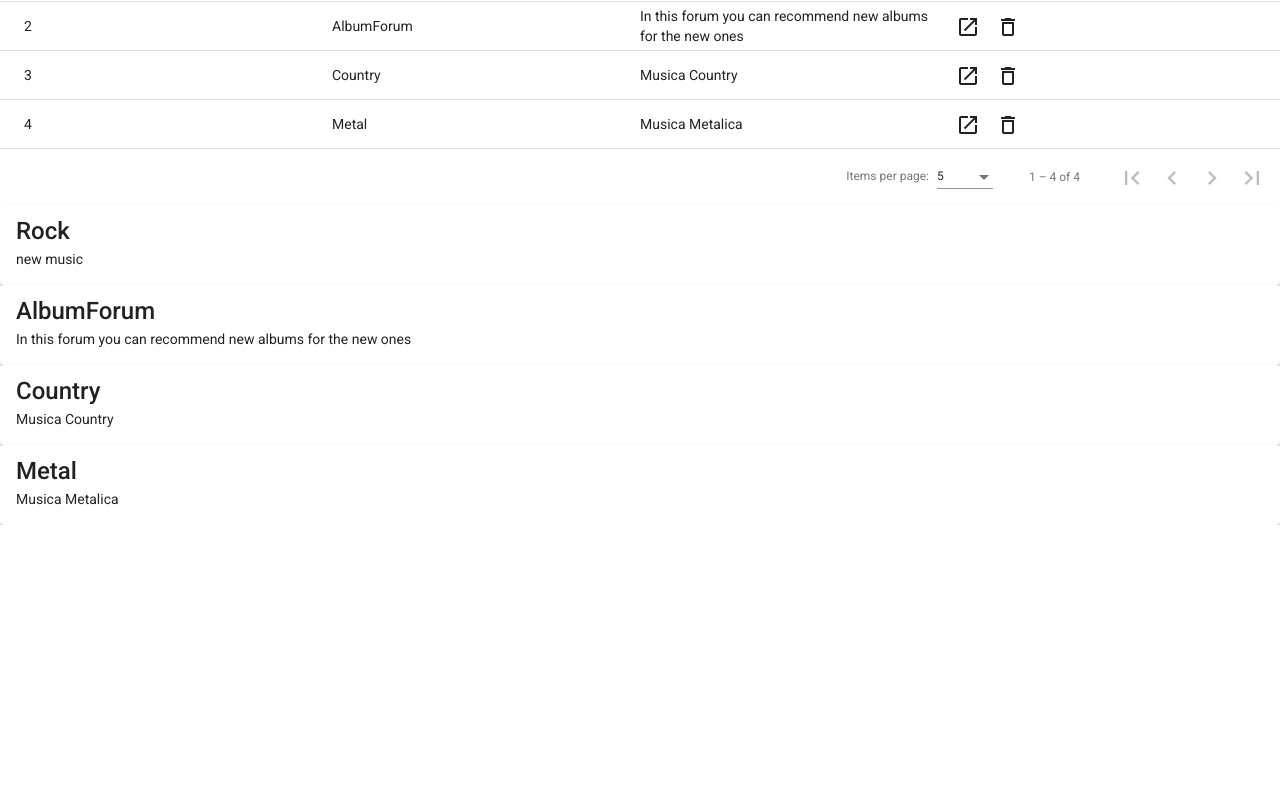
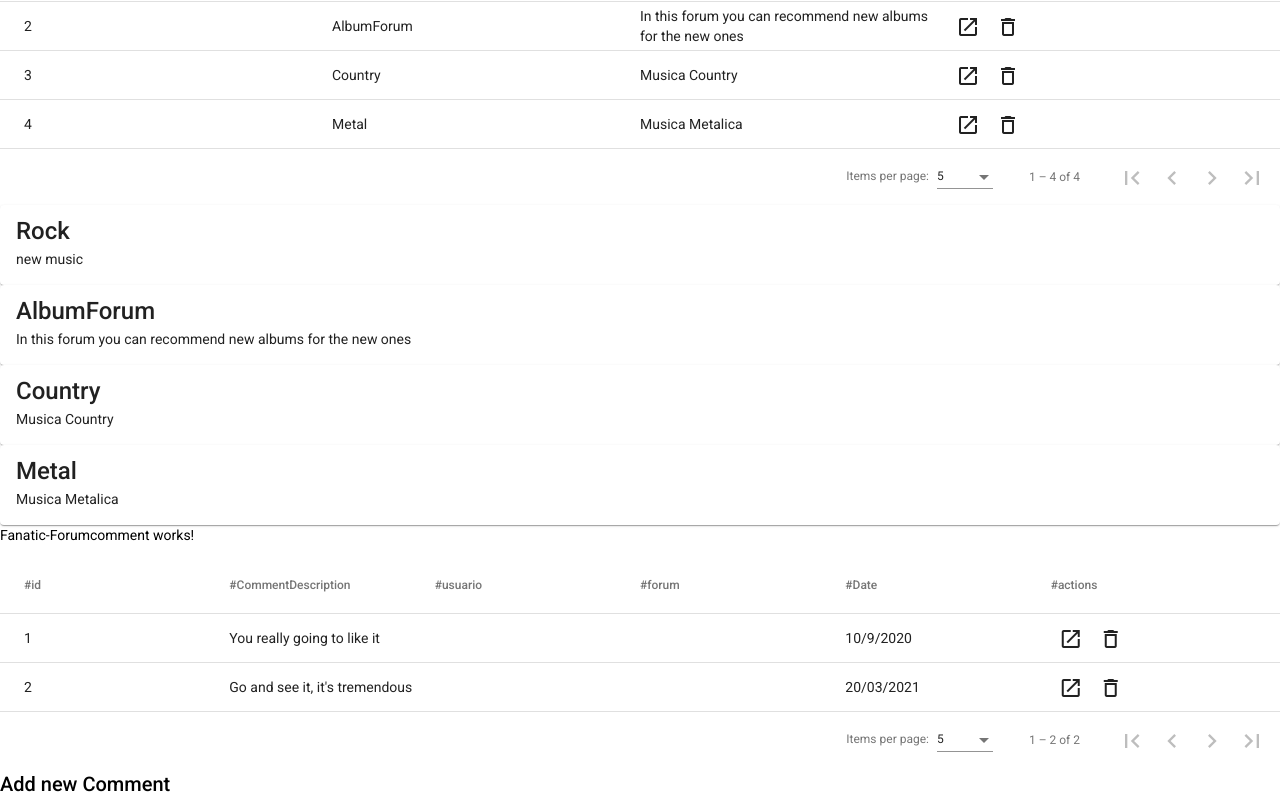
Before and after one commit to giusencito/Fortlom-Frontend, an Angular app in the folder Fortlom-APP/: page /fanaticforum in a window 1280 px wide. Shown: the part 414-1214 px from the top of the page. Before the commit the page ends 939 px from the top, so only its background shows below. Built offline with nearby package versions, Linux system fonts and the light colour scheme; data requests are answered from the project's data file.

Commit message:
feat:avance Feature-US07F-2

```diff
--- a/Fortlom-APP/src/app/Fanatic-Forum/Fanatic-Forum.component.html
+++ b/Fortlom-APP/src/app/Fanatic-Forum/Fanatic-Forum.component.html
@@ -74,3 +74,4 @@
   </mat-card-content>
 </mat-card>
 </div>
+<app-Fanatic-Forumcomment></app-Fanatic-Forumcomment>
--- /dev/null
+++ b/Fortlom-APP/src/app/Fanatic-Forumcomment/Fanatic-Forumcomment.component.html
@@ -0,0 +1,44 @@
+<p>
+  Fanatic-Forumcomment works!
+</p>
+
+<mat-table  [dataSource]="dataSource" matSort>
+  <ng-container matColumnDef="id">
+    <mat-header-cell *matHeaderCellDef mat-sort-header> #id</mat-header-cell>
+    <mat-cell *matCellDef="let element">{{ element.id }}</mat-cell>
+  </ng-container>
+  <ng-container matColumnDef="CommentDescription">
+    <mat-header-cell *matHeaderCellDef mat-sort-header>  #CommentDescription</mat-header-cell>
+    <mat-cell *matCellDef="let element">{{ element.CommentDescription }}</mat-cell>
+  </ng-container>
+  <ng-container matColumnDef="usuario" >
+    <mat-header-cell *matHeaderCellDef mat-sort-header> #usuario</mat-header-cell>
+    <mat-cell *matCellDef="let element">{{ element.usuario }}</mat-cell>
+  </ng-container>
+  <ng-container matColumnDef="forum" >
+    <mat-header-cell *matHeaderCellDef mat-sort-header> #forum</mat-header-cell>
+    <mat-cell *matCellDef="let element">{{element.forum }}</mat-cell>
+  </ng-container>
+  <ng-container matColumnDef="Date" >
+    <mat-header-cell *matHeaderCellDef mat-sort-header> #Date</mat-header-cell>
+    <mat-cell *matCellDef="let element">{{ element.Date }}</mat-cell>
+  </ng-container>
+  <ng-container matColumnDef="actions">
+    <mat-header-cell *matHeaderCellDef mat-sort-header> #actions</mat-header-cell>
+    <mat-cell *matCellDef="let row">
+      <button mat-icon-button (click)="editItem(row)"><mat-icon>launch</mat-icon></button>
+      <button mat-icon-button (click)="deleteItem(row.id)"><mat-icon>delete_outline</mat-icon></button>
+    </mat-cell>
+  </ng-container>
+  <ng-container matColumnDef="loading">
+    <mat-footer-cell *matFooterCellDef> Loading Data</mat-footer-cell>
+
+  </ng-container>
+<mat-header-row  *matHeaderRowDef="displayedColumns" ></mat-header-row>
+<mat-row *matRowDef="let row; columns: displayedColumns;"></mat-row>
+
+
+</mat-table>
+<mat-paginator [pageSize]="5" [pageSizeOptions]="[5, 10, 15]"  showFirstLastButtons>  </mat-paginator>
+
+<h2>{{ isEditMode ? 'Edit Comment' : 'Add new Comment'}}</h2>
--- /dev/null
+++ b/Fortlom-APP/src/app/Fanatic-Forumcomment/Fanatic-Forumcomment.component.ts
@@ -0,0 +1,172 @@
+import { Forum } from './../models/forum';
+import { Component, OnInit ,ViewChild} from '@angular/core';
+import { MatSort } from '@angular/material/sort';
+import {MatPaginator} from "@angular/material/paginator";
+import { ForumcommentService } from '../services/forumcomment/forumcomment.service';
+import { Forumcomment } from '../models/forumcomment';
+import { MatTableDataSource } from '@angular/material/table';
+import * as _ from 'lodash';
+import {NgForm} from "@angular/forms";
+@Component({
+  selector: 'app-Fanatic-Forumcomment',
+  templateUrl: './Fanatic-Forumcomment.component.html',
+  styleUrls: ['./Fanatic-Forumcomment.component.css']
+})
+export class FanaticForumcommentComponent implements OnInit {
+  commentdata !:Forumcomment;
+  commentdatabyid !:Forumcomment;
+  dataSource!:MatTableDataSource<any>;
+  commentdataForm !: NgForm;
+  displayedColumns: string[] = ['id', 'CommentDescription', 'usuario','forum','Date','actions'];
+  @ViewChild(MatSort) sort !:MatSort;
+  @ViewChild(MatPaginator,{static: false}) paginator !:MatPaginator;
+  searchKey!:string;
+  isEditMode = false;
+  paso!:string;
+  constructor(private service:ForumcommentService) {
+     this.commentdata={} as Forumcomment;
+     this.commentdatabyid={} as Forumcomment;
+     this.dataSource=new MatTableDataSource<any>();
+  }
+
+  ngOnInit(): void {
+    this.getAllComments()
+    console.log(this.displayedColumns);
+    console.log(this.isEditMode)
+    this.getidComment(1);
+
+  }
+
+  getAllComments(){
+    this.service.getAll().subscribe((response: any) => {
+      this.dataSource.data = response;
+      this.dataSource.sort=this.sort;
+      this.dataSource.paginator=this.paginator;
+
+      console.log(response)
+
+    });
+
+
+  }
+
+
+getidComment(id:number){
+
+this.service.getById(id).subscribe((response:any)=>{
+
+  this.commentdatabyid=response;
+  console.log(this.commentdatabyid.forum);
+
+});
+
+
+}
+
+  OnSearchClear(){
+    this.searchKey="";
+    this.applyfilter();
+
+
+    }
+    editItem(element: Forumcomment) {
+      this.commentdata = _.cloneDeep(element);
+      this.isEditMode = true;
+      console.log(this.isEditMode)
+    }
+
+    cancelEdit() {
+      this.isEditMode = false;
+      this.commentdataForm.resetForm();
+    }
+
+    applyfilter(){
+
+      this.dataSource.filter=this.searchKey.trim().toLowerCase();
+
+
+      }
+
+      deleteItem(id: number) {
+        this.service.delete(id).subscribe((response: any) => {
+          this.dataSource.data = this.dataSource.data.filter((o: Forumcomment) => {
+            return o.id !== id ? o : false;
+          });
+        });
+        console.log(this.dataSource.data);
+      }
+
+getforum_name(){
+
+
+
+
+}
+
+
+addcomment(){
+
+  this.service.create(this.commentdata).subscribe((response: any) => {
+    this.dataSource.data.push( {...response});
+    this.dataSource.data = this.dataSource.data.map((o: any) => { return o; });
+  });
+
+
+}
+
+onSubmit(){
+  console.log(this.commentdata);
+  if (this.isEditMode) {
+    console.log("se actualiza")
+    this.updatecomment();
+  } else {
+
+    this.addcomment();
+  }
+}
+
+
+updatecomment() {
+  this.service.update(this.commentdata.id, this.commentdata).subscribe((response: any) => {
+    this.dataSource.data = this.dataSource.data.map((o: Forumcomment) => {
+      if (o.id === response.id) {
+        o = response;
+      }
+      return o;
+    });
+    this.cancelEdit();
+  });
+}
+
+
+
+
+
+
+
+
+
+
+
+
+
+
+
+
+
+
+
+
+
+
+
+
+
+
+
+
+
+
+
+
+}
--- a/Fortlom-APP/src/app/app.module.ts
+++ b/Fortlom-APP/src/app/app.module.ts
@@ -11,6 +11,7 @@ import { FanaticForumComponent } from './Fanatic-Forum/Fanatic-Forum.component';
 import { MatInputModule } from '@angular/material/input';
 import {FormsModule,ReactiveFormsModule} from '@angular/forms'
 import { FanaticForumCreateComponent } from './Fanatic-Forum-Create/Fanatic-Forum-Create.component';
+import { FanaticForumcommentComponent } from './Fanatic-Forumcomment/Fanatic-Forumcomment.component';
 
 
 @NgModule({
@@ -19,7 +20,8 @@ import { FanaticForumCreateComponent } from './Fanatic-Forum-Create/Fanatic-Foru
     HomeComponent,
     FanaticComponent,
     FanaticForumComponent,
-      FanaticForumCreateComponent
+      FanaticForumCreateComponent,
+      FanaticForumcommentComponent
    ],
   imports: [
     BrowserModule,
--- a/Fortlom-APP/src/app/database/db.json
+++ b/Fortlom-APP/src/app/database/db.json
@@ -109,12 +109,14 @@
     {
       "id": 1,
       "CommentDescription": "You really going to like it",
+      "UserID": 2,
       "ForumID": 1,
       "Date": "10/9/2020"
     },
     {
       "id": 2,
       "CommentDescription": "Go and see it, it's tremendous",
+      "UserID": 2,
       "Forumid": 2,
       "Date": "20/03/2021"
     }
```
Also changed, not shown: Fortlom-APP/src/app/Fanatic-Forumcomment/Fanatic-Forumcomment.component.css (added), Fortlom-APP/src/app/models/forumcomment.ts (line endings or trailing spaces), 1 other file (tests, documents, lock files or other folders).
